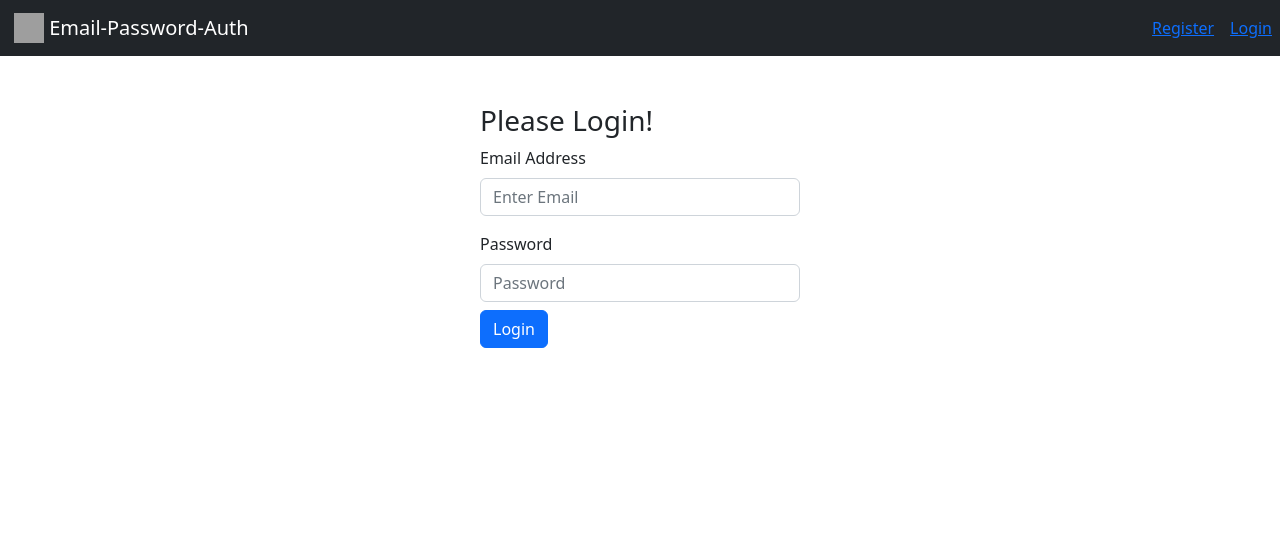
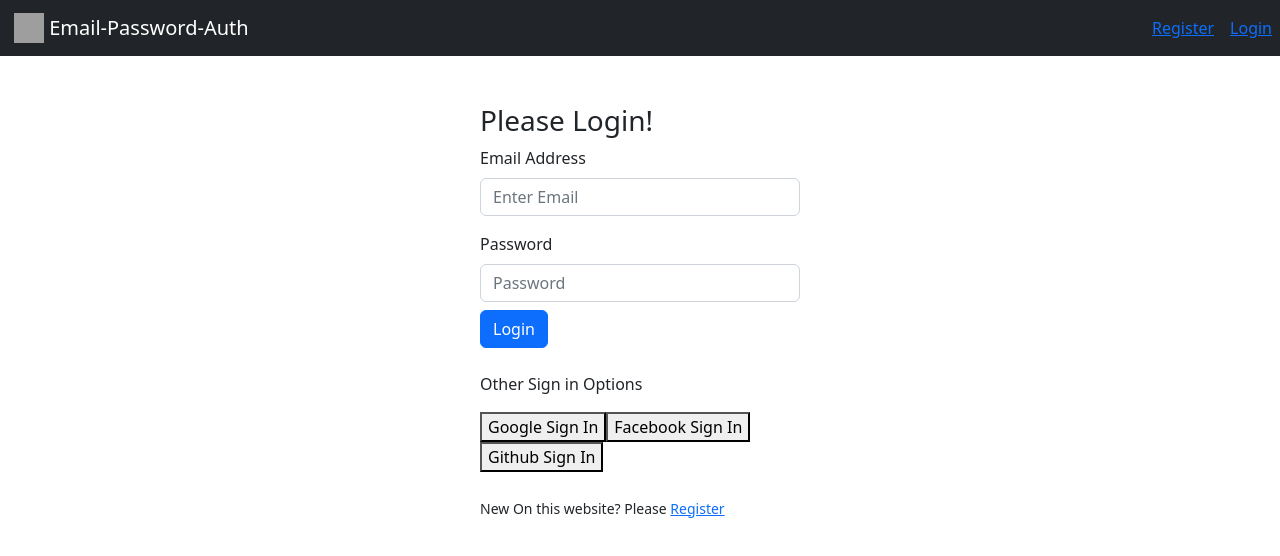
Before and after one commit to d3v-tushar/firebase-email-password-auth, a React (Create React App) app: page /login in a window 1280 px wide. Shown: the top 556 px of the page. Built offline with nearby package versions, Linux system fonts and the light colour scheme; grey boxes are pictures that could not be loaded.

Commit message:
Facebook & Github Login Intrigation

```diff
--- a/src/components/LoginREactBootstrap.js
+++ b/src/components/LoginREactBootstrap.js
@@ -1,12 +1,58 @@
-import { getAuth, signInWithEmailAndPassword } from 'firebase/auth';
-import React from 'react';
+import { FacebookAuthProvider, getAuth, GithubAuthProvider, GoogleAuthProvider, signInWithEmailAndPassword, signInWithPopup, signOut } from 'firebase/auth';
+import React, { useState } from 'react';
 import Button from 'react-bootstrap/Button';
 import Form from 'react-bootstrap/Form';
+import { Link } from 'react-router-dom';
 import app from '../firebase/firebase.init';
 
 const auth = getAuth(app);
 
 const LoginREactBootstrap = () => {
+    const [user, setUser] = useState({});
+    const googleProvider = new GoogleAuthProvider();
+    const facebookProvider = new FacebookAuthProvider();
+    const githubProvider = new GithubAuthProvider();
+
+    // Google Sign in
+    const handleGoogleSignIn = () =>{
+        signInWithPopup(auth, googleProvider)
+        .then(result =>{
+            const user = result.user;
+            setUser(user);
+            console.log(user);
+        })
+        .catch(error => {
+            console.error(error.message)
+        })
+    }
+
+    // Facebook Sign in
+    const handleFacebookSignIn = () =>{
+        signInWithPopup(auth, facebookProvider)
+        .then(result =>{
+            const user = result.user;
+            setUser(user);
+            console.log(user);
+        })
+        .catch(error =>{
+            console.error(error.message)
+        })
+    }
+
+    // Github Sign in
+    const handleGithubSignIn = () =>{
+        signInWithPopup(auth, githubProvider)
+        .then(result =>{
+            const user = result.user;
+            setUser(user)
+            console.log(user)
+        })
+        .catch(error =>{
+            console.error(error.message)
+        })
+    }
+
+    // Email-Passwoed Sign in
     const handleLogin =(event) =>{
         event.preventDefault();
         const form = event.target;
@@ -22,9 +68,19 @@ const LoginREactBootstrap = () => {
         .then(result =>{
             const user = result.user;
             console.log(user);
+            setUser(user);
         })
         .catch(error =>{
             console.error(error);
+        })
+    }
+    const handleSignOut = () =>{
+        signOut(auth)
+        .then(() =>{
+            setUser({})
+        })
+        .catch(error =>{
+            console.error(error.message)
         })
     }
     return (
@@ -43,6 +99,22 @@ const LoginREactBootstrap = () => {
 
                 <Button variant="primary" type="submit">Login</Button>
             </form>
+            <br />
+            <p>Other Sign in Options</p>
+            {
+                user.uid? <div>
+                    <button onClick={handleSignOut}>Sign Out</button>
+                    <p>{user.displayName}</p>
+                    <p><small>{user.email}</small></p>
+                </div> :
+                <div>
+                    <button onClick={handleGoogleSignIn}>Google Sign In</button>
+                    <button onClick={handleFacebookSignIn}>Facebook Sign In</button>
+                    <button onClick={handleGithubSignIn}>Github Sign In</button>
+                </div>
+            }
+            <br />
+            <p><small>New On this website? Please <Link to='/'>Register</Link></small></p>
         </div>
     );
 };
```
